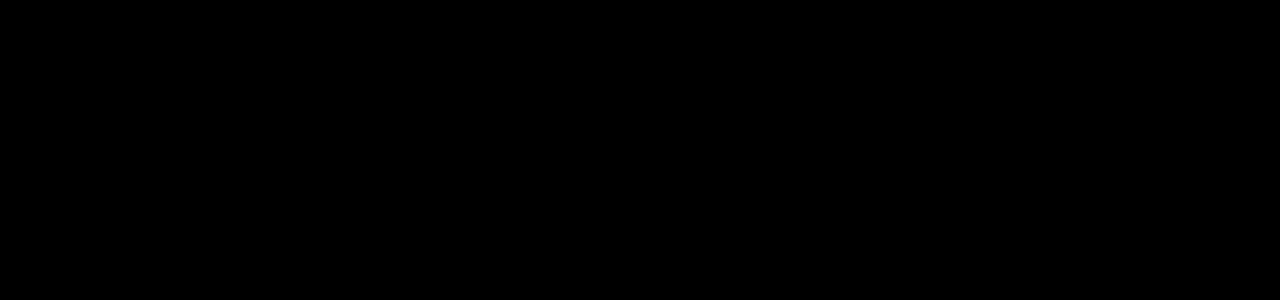
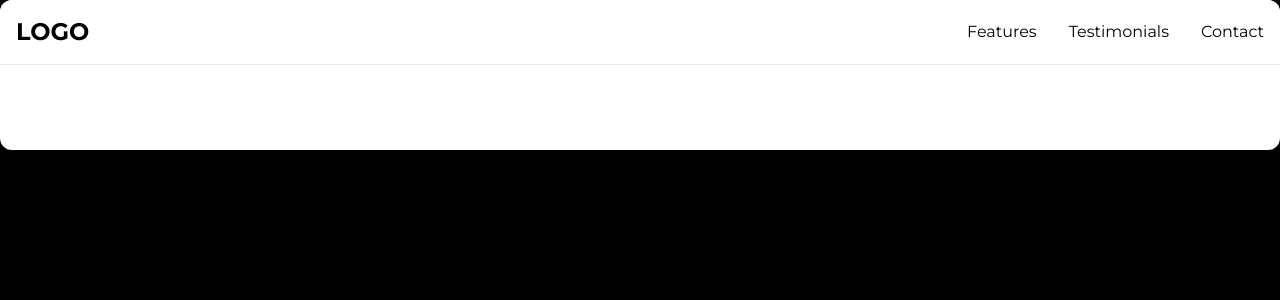
Before and after one commit to yeasin5060/sute-biulder, a React (Vite) app in the folder client/: page /view/25d8441d-6c8f-48b0-9762-7203b936b4ab in a window 1280 px wide. Shown: the top 300 px of the page. Built offline with nearby package versions, Linux system fonts and the light colour scheme.

Commit message:
start work in view page

```diff
--- a/client/src/components/EditorPanel.tsx
+++ b/client/src/components/EditorPanel.tsx
@@ -44,7 +44,7 @@
     onUpdate({styles : {[styleName]:value}})
   }
   return (
-    <div className='absolute top-4 right-4 w-80 bg-white rounded-lg shadow-xl border border-gray-200 p-4 z-50 animatr-in fade-in slide-in-from-right-5'>
+    <div className='absolute top-4 right-4 w-80 bg-white rounded-lg shadow-xl border border-gray-200 p-4 z-50 animatr-fade-in fade-in'>
       <div className='flex items-center justify-between mb-4'>
         <h3 className='font-semibold text-gray-800 capitalize'>edit element</h3>
         <button onClick={onClose} className='p-1 hover:bg-gray-100 rounded-full'>
--- a/client/src/index.css
+++ b/client/src/index.css
@@ -16,3 +16,11 @@
 .no-scrollbar::-webkit-scrollbar {
   display: none;
 }
+
+@keyframes fade-in {
+  0% {opacity: 0;}
+  100% {opacity: 1;}
+}
+.animatr-fade-in {
+  animation: fade-in 0.8s ease-out;
+}
--- a/client/src/pages/View.tsx
+++ b/client/src/pages/View.tsx
@@ -1,8 +1,49 @@
-import React from 'react'
+import { useEffect, useState } from "react";
+import { useParams } from "react-router-dom"
+import { dummyProjects } from "../assets/assets";
+import { Loader2Icon } from "lucide-react";
+import ProjectPreview from "../components/ProjectPreview";
+import type { Project } from "../types";
+
 
 const View = () => {
+  const {projectId} = useParams();
+  const [code , setCode] = useState('');
+  const [loading , setLoading] = useState(true);
+
+  const fetchCode = async ()=> {
+    const code = dummyProjects.find(project => project.id === projectId)?.current_code
+    setTimeout (()=> {
+      if(code){
+        setCode(code);
+        setLoading(false)
+      }
+    },2000)
+  }
+
+  useEffect(()=> {
+    fetchCode()
+  },[]);
+
+  if(loading){
+    return (
+      <>
+        <div className='flex items-center justify-center h-screen'>
+          <Loader2Icon className='size-7 animate-spin text-indigo-200'/>
+        </div>
+      </>
+    )
+  }
   return (
-    <div>View</div>
+    <div>
+      {code && (
+        <ProjectPreview
+          project={{ current_code: code } as Project}
+          isGenerating={false}
+          showEditorPanel={false}
+        />
+      )}
+    </div>
   )
 }
 
```
